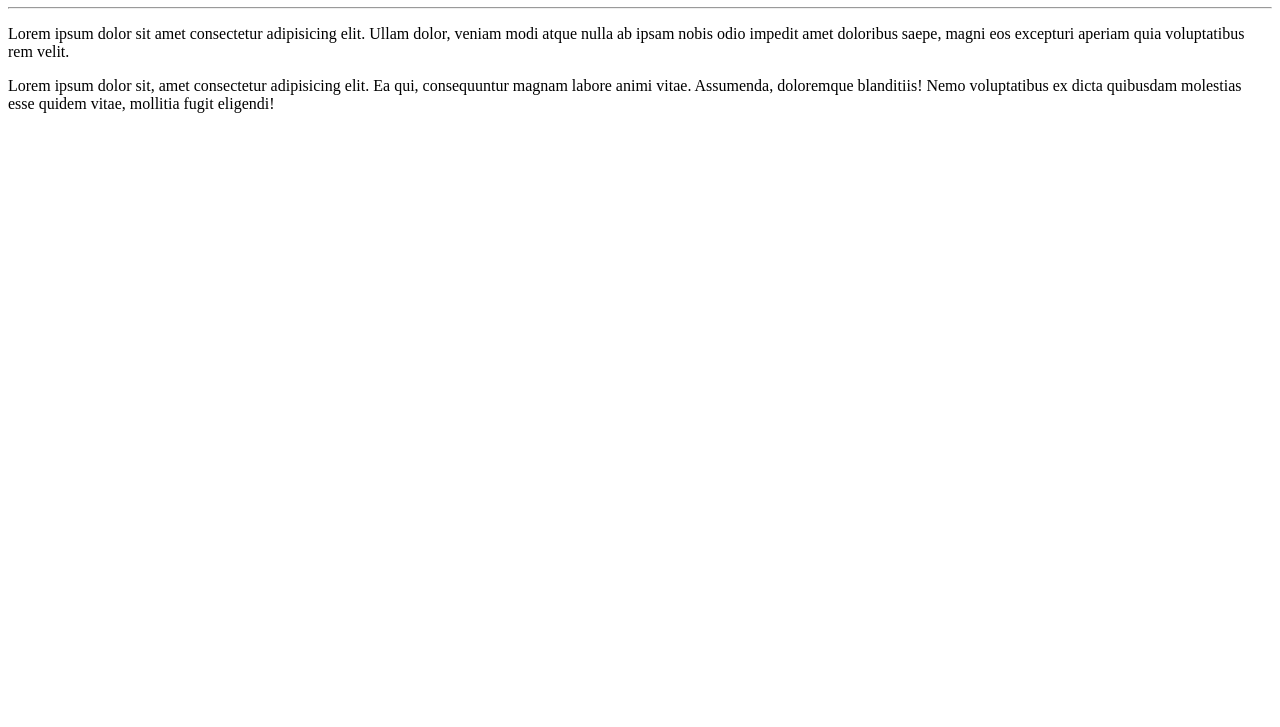
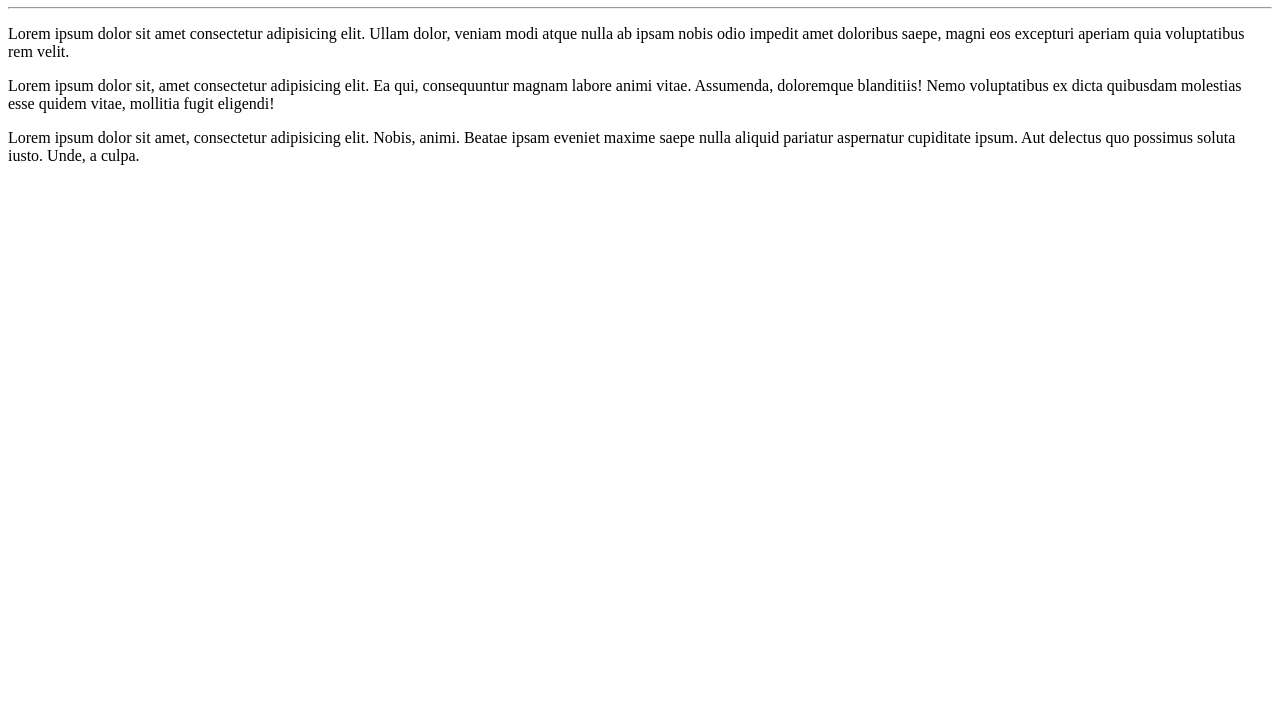
Before and after one commit to Deangeles-Augusto/Ola-mundo, a plain HTML site: page site-exemplo/index.html in a window 1280 px wide. Shown: the part 73-800 px from the top of the page. Drawn offline with Linux system fonts and the light colour scheme.

Commit message:
Acrescentei outro parágrafo

```diff
--- a/site-exemplo/index.html
+++ b/site-exemplo/index.html
@@ -19,6 +19,7 @@
     <p>Lorem ipsum dolor sit, amet consectetur adipisicing elit. Ea qui, consequuntur magnam labore animi vitae.
         Assumenda, doloremque blanditiis! Nemo voluptatibus ex dicta quibusdam molestias esse quidem vitae, mollitia
         fugit eligendi!</p>
+        <p>Lorem ipsum dolor sit amet, consectetur adipisicing elit. Nobis, animi. Beatae ipsam eveniet maxime saepe nulla aliquid pariatur aspernatur cupiditate ipsum. Aut delectus quo possimus soluta iusto. Unde, a culpa.</p>
 
 
 </body>
```
